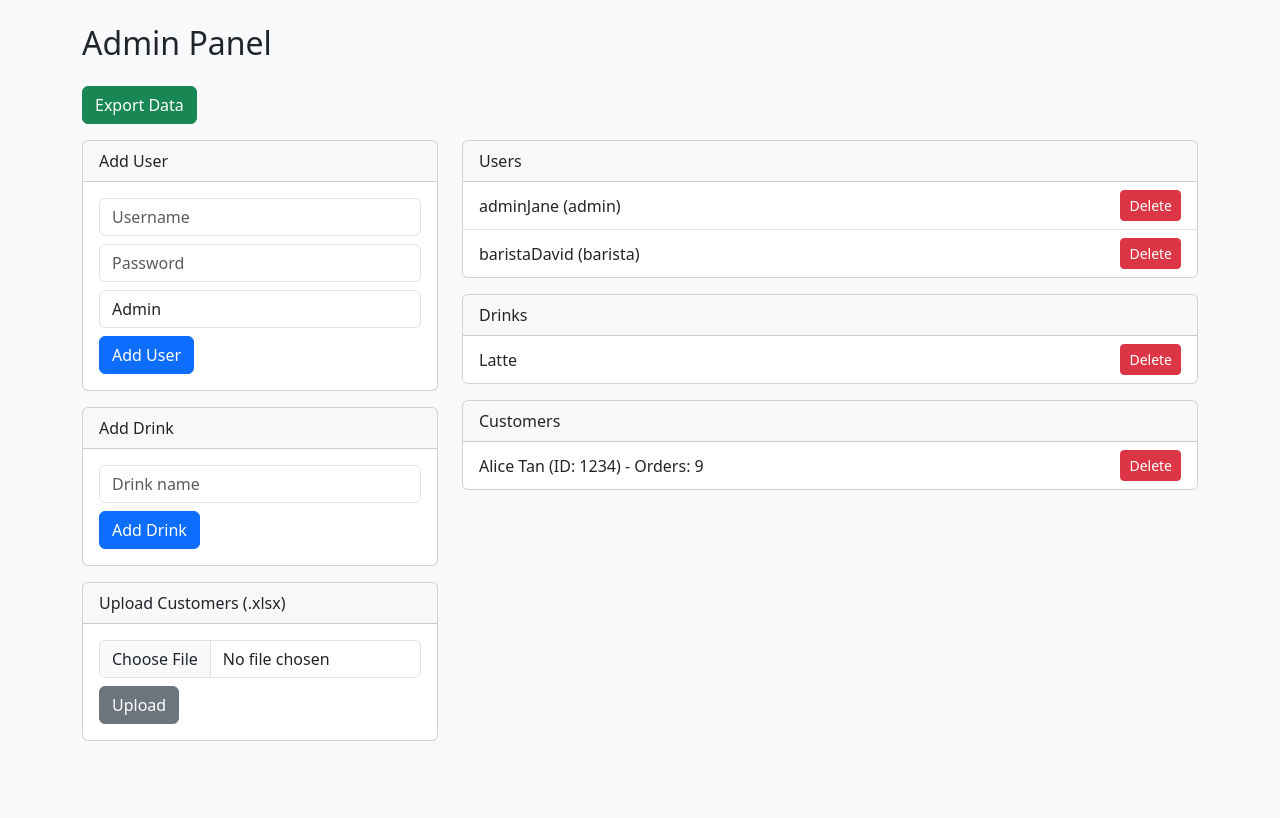
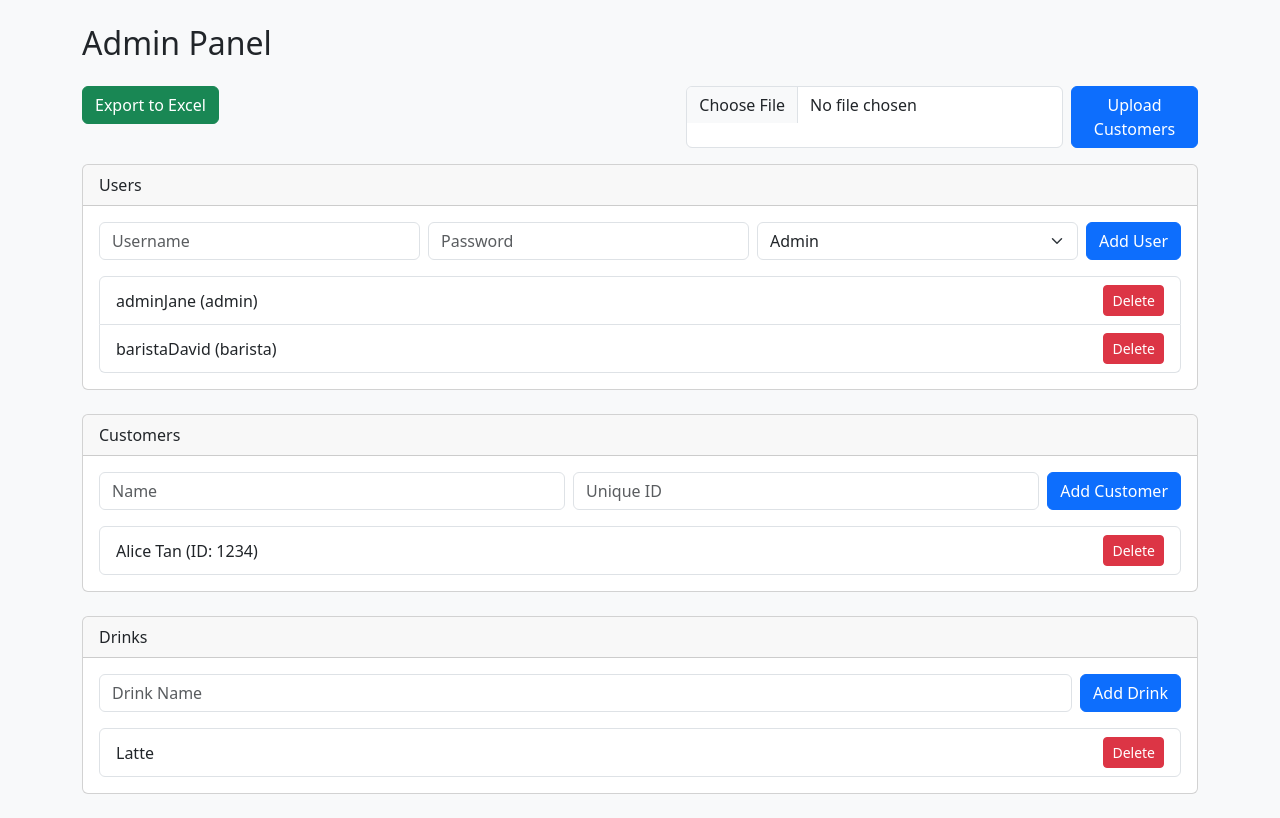
Before and after one commit to dycw30/coffee-loyalty-card, a Flask app: page /admin in a window 1280 px wide. Before the commit the page ends 741 px from the top, so only its background shows below. Run offline with Flask 3, Linux system fonts and the light colour scheme; a user stored in the database is signed in; data comes from the database, SQL or seed files in the repository.

```diff
--- a/templates/admin.html
+++ b/templates/admin.html
@@ -1,94 +1,92 @@
 <!DOCTYPE html>
 <html lang="en">
 <head>
-  <meta charset="UTF-8" />
+    <meta charset="UTF-8">
     <title>Admin Panel</title>
-  <link href="https://cdn.jsdelivr.net/npm/bootstrap@5.3.2/dist/css/bootstrap.min.css" rel="stylesheet" />
+    <link href="https://cdn.jsdelivr.net/npm/bootstrap@5.3.2/dist/css/bootstrap.min.css" rel="stylesheet">
 </head>
 <body class="bg-light">
 <div class="container py-4">
     <h2 class="mb-4">Admin Panel</h2>
 
-  <a href="/export_data" class="btn btn-success mb-3" target="_blank">Export Data</a>
+    <!-- Export and Upload -->
+    <div class="mb-3 d-flex justify-content-between">
+        <form action="/export_data" method="GET">
+            <button type="submit" class="btn btn-success">Export to Excel</button>
+        </form>
+        <form action="/upload_customers" method="POST" enctype="multipart/form-data" class="d-flex">
+            <input type="file" name="file" accept=".xlsx" required class="form-control me-2">
+            <button type="submit" class="btn btn-primary">Upload Customers</button>
+        </form>
+    </div>
 
-  <div class="row">
-    <div class="col-md-4">
-      <div class="card mb-3">
-        <div class="card-header">Add User</div>
+    <!-- Users Section -->
+    <div class="card mb-4">
+        <div class="card-header">Users</div>
         <div class="card-body">
-          <form method="POST" action="/add_user">
-            <input class="form-control mb-2" name="username" placeholder="Username" required />
-            <input class="form-control mb-2" name="password" type="password" placeholder="Password" required />
-            <select class="form-control mb-2" name="role" required>
+            <form action="/add_user" method="POST" class="row g-2 mb-3">
+                <div class="col"><input type="text" name="username" placeholder="Username" class="form-control" required></div>
+                <div class="col"><input type="password" name="password" placeholder="Password" class="form-control" required></div>
+                <div class="col">
+                    <select name="role" class="form-select" required>
                         <option value="admin">Admin</option>
                         <option value="barista">Barista</option>
                     </select>
-            <button class="btn btn-primary" type="submit">Add User</button>
+                </div>
+                <div class="col-auto"><button type="submit" class="btn btn-primary">Add User</button></div>
             </form>
-        </div>
-      </div>
-
-      <div class="card mb-3">
-        <div class="card-header">Add Drink</div>
-        <div class="card-body">
-          <form method="POST" action="/add_drink">
-            <input class="form-control mb-2" name="drink_name" placeholder="Drink name" required />
-            <button class="btn btn-primary" type="submit">Add Drink</button>
-          </form>
-        </div>
-      </div>
-
-      <div class="card mb-3">
-        <div class="card-header">Upload Customers (.xlsx)</div>
-        <div class="card-body">
-          <form method="POST" action="/upload_customers" enctype="multipart/form-data">
-            <input type="file" name="file" class="form-control mb-2" accept=".xlsx" required />
-            <button class="btn btn-secondary" type="submit">Upload</button>
-          </form>
-        </div>
-      </div>
-    </div>
-
-    <div class="col-md-8">
-      <div class="card mb-3">
-        <div class="card-header">Users</div>
-        <ul class="list-group list-group-flush">
+            <ul class="list-group">
                 {% for user in users %}
                     <li class="list-group-item d-flex justify-content-between align-items-center">
                         {{ user.username }} ({{ user.role }})
-            <form method="POST" action="/delete_user" class="d-inline">
-              <input type="hidden" name="user_id" value="{{ user.id }}" />
-              <button class="btn btn-sm btn-danger">Delete</button>
+                        <form action="/delete_user" method="POST" class="m-0">
+                            <input type="hidden" name="user_id" value="{{ user.id }}">
+                            <button type="submit" class="btn btn-sm btn-danger">Delete</button>
                         </form>
                     </li>
                 {% endfor %}
             </ul>
         </div>
+    </div>
 
-      <div class="card mb-3">
-        <div class="card-header">Drinks</div>
-        <ul class="list-group list-group-flush">
-          {% for drink in drinks %}
+    <!-- Customers Section -->
+    <div class="card mb-4">
+        <div class="card-header">Customers</div>
+        <div class="card-body">
+            <form action="/add_customer" method="POST" class="row g-2 mb-3">
+                <div class="col"><input type="text" name="name" placeholder="Name" class="form-control" required></div>
+                <div class="col"><input type="text" name="unique_id" placeholder="Unique ID" maxlength="4" class="form-control" required></div>
+                <div class="col-auto"><button type="submit" class="btn btn-primary">Add Customer</button></div>
+            </form>
+            <ul class="list-group">
+                {% for customer in customers %}
                     <li class="list-group-item d-flex justify-content-between align-items-center">
-            {{ drink.name }}
-            <form method="POST" action="/delete_drink" class="d-inline">
-              <input type="hidden" name="drink_id" value="{{ drink.id }}" />
-              <button class="btn btn-sm btn-danger">Delete</button>
+                        {{ customer.name }} (ID: {{ customer.unique_id }})
+                        <form action="/delete_customer" method="POST" class="m-0">
+                            <input type="hidden" name="customer_id" value="{{ customer.id }}">
+                            <button type="submit" class="btn btn-sm btn-danger">Delete</button>
                         </form>
                     </li>
                 {% endfor %}
             </ul>
         </div>
+    </div>
 
-      <div class="card mb-3">
-        <div class="card-header">Customers</div>
-        <ul class="list-group list-group-flush">
-          {% for customer in customers %}
+    <!-- Drinks Section -->
+    <div class="card">
+        <div class="card-header">Drinks</div>
+        <div class="card-body">
+            <form action="/add_drink" method="POST" class="row g-2 mb-3">
+                <div class="col"><input type="text" name="drink_name" placeholder="Drink Name" class="form-control" required></div>
+                <div class="col-auto"><button type="submit" class="btn btn-primary">Add Drink</button></div>
+            </form>
+            <ul class="list-group">
+                {% for drink in drinks %}
                     <li class="list-group-item d-flex justify-content-between align-items-center">
-            {{ customer.name }} (ID: {{ customer.unique_id }}) - Orders: {{ customer.total_orders }}
-            <form method="POST" action="/delete_customer" class="d-inline">
-              <input type="hidden" name="customer_id" value="{{ customer.id }}" />
-              <button class="btn btn-sm btn-danger">Delete</button>
+                        {{ drink.name }}
+                        <form action="/delete_drink" method="POST" class="m-0">
+                            <input type="hidden" name="drink_id" value="{{ drink.id }}">
+                            <button type="submit" class="btn btn-sm btn-danger">Delete</button>
                         </form>
                     </li>
                 {% endfor %}
@@ -96,6 +94,5 @@
         </div>
     </div>
 </div>
-</div>
 </body>
 </html>
```
Also changed, not shown: static/styles.css (+6 -43 lines), templates/login.html (+9 -9 lines). Lines whose indentation alone changed are shown as unchanged.
